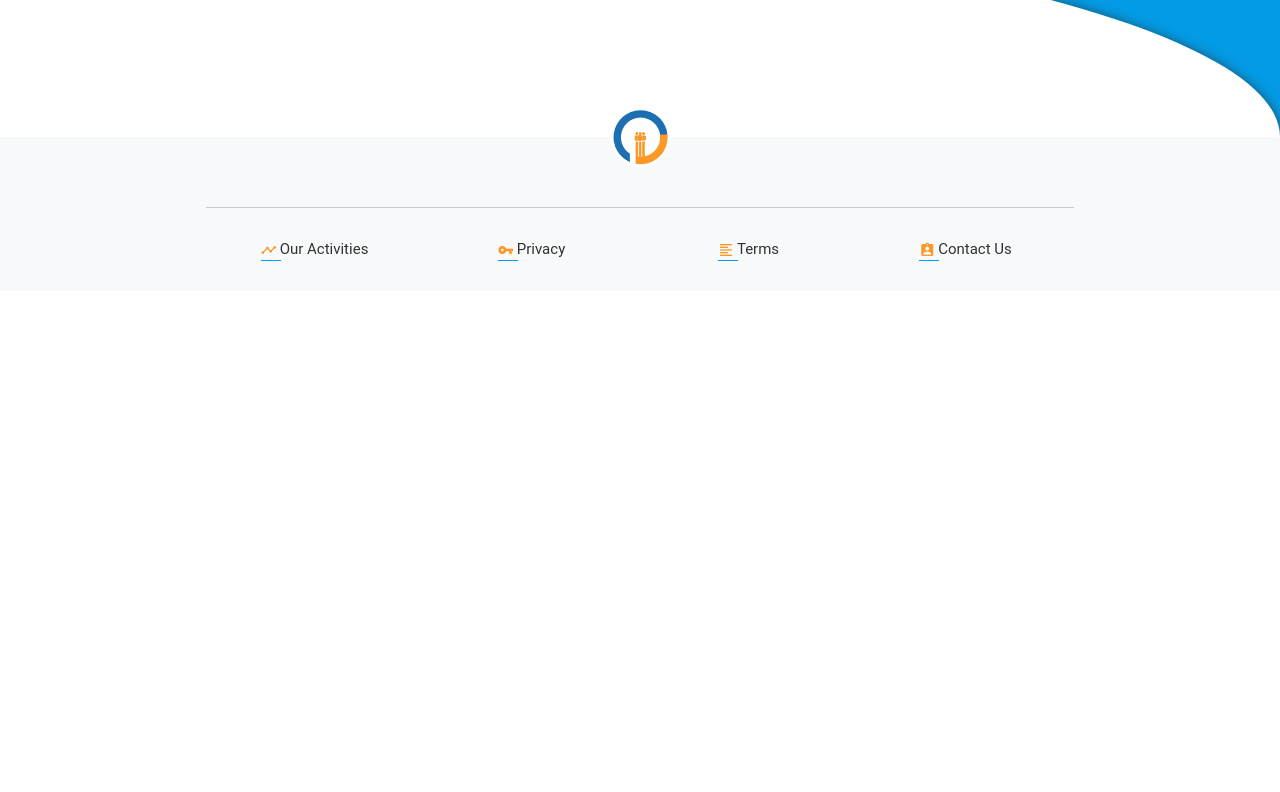
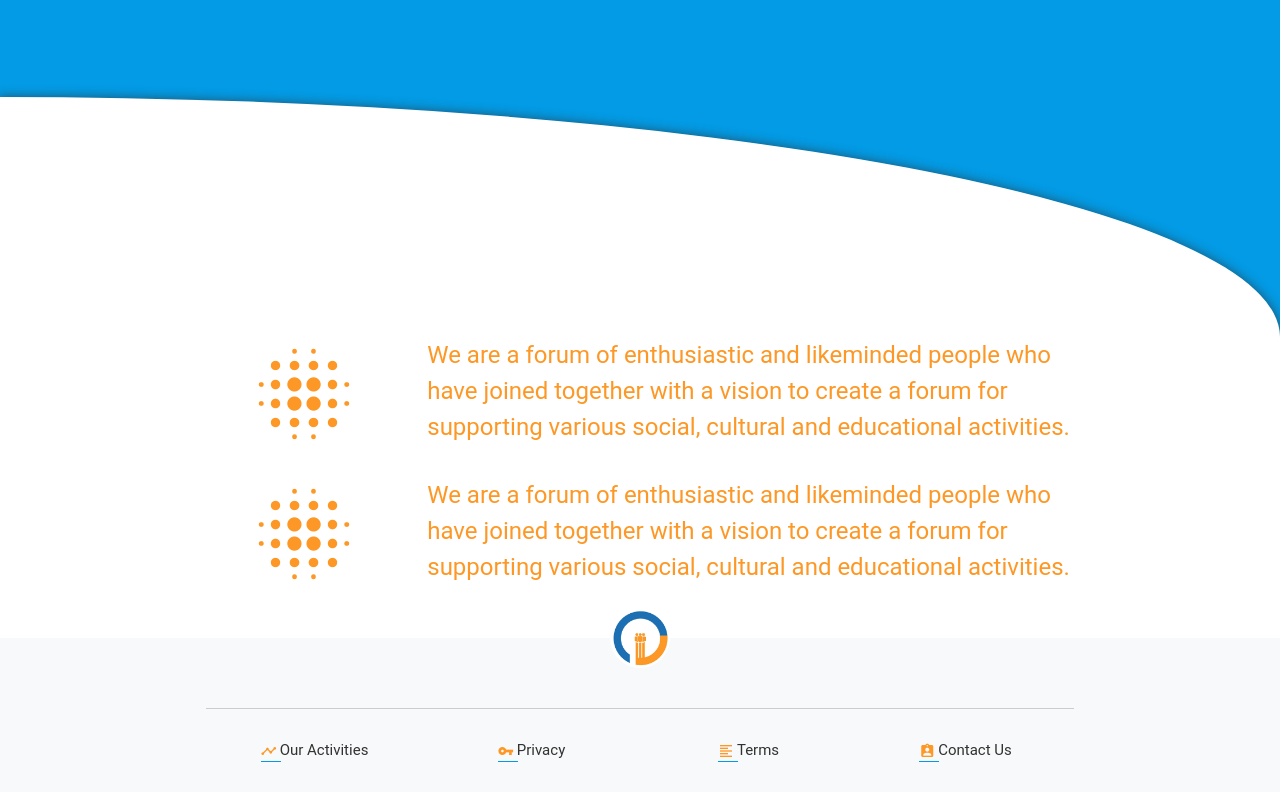
Before and after one commit to involvevtk/web-app, a website: page public/index.html in a window 1280 px wide. Shown: the part 976-1768 px from the top of the page. Before the commit the page ends 1267 px from the top, so only its background shows below. Drawn offline with nearby package versions, Linux system fonts and the light colour scheme.

Commit message:
Home page:  Added secondary block section

```diff
--- a/public/index.html
+++ b/public/index.html
@@ -63,6 +63,30 @@
         </div>
         <div class="shape-bottom"></div>
       </div>
+      <div class="secondary-block">
+        <div class="container">
+          <div class="row story">
+            <div class="col s12 m3 center graphic">
+              <i class="material-icons"> blur_on </i>
+            </div>
+            <div class="col s12 m9 description">
+              We are a forum of enthusiastic and likeminded people who have
+              joined together with a vision to create a forum for supporting
+              various social, cultural and educational activities.
+            </div>
+          </div>
+          <div class="row vision">
+            <div class="col s12 m3 center graphic">
+              <i class="material-icons"> blur_on </i>
+            </div>
+            <div class="col s12 m9 description">
+              We are a forum of enthusiastic and likeminded people who have
+              joined together with a vision to create a forum for supporting
+              various social, cultural and educational activities.
+            </div>
+          </div>
+        </div>
+      </div>
     </div>
 
     <footer class="page-footer">
--- a/src/stylesheets/pages/home.scss
+++ b/src/stylesheets/pages/home.scss
@@ -65,6 +65,9 @@
       }
       .who-are-we {
         margin-bottom: 0;
+        @include breakpoint(m) {
+          margin: 100px 0px;
+        }
         .graphic {
           text-align: center;
           i {
@@ -85,5 +88,28 @@
         }
       }
     }
+    .secondary-block {
+      width: 100%;
+      background: #ffffff;
+      // background-image: linear-gradient(to bottom right, #fff, $primary-color);
+      position: relative;
+      margin-bottom: 40px;
+      .story,
+      .vision {
+        .graphic {
+          i {
+            color: $secondary-color;
+            font-size: 114px;
+          }
+        }
+        .description {
+          color: $secondary-color;
+          font-size: 18px;
+          @include breakpoint(m) {
+            font-size: 24px;
+          }
+        }
+      }
+    }
   }
 }
```
Also changed, not shown: src/templates/pages/index.html (+24 -0 lines), public/styles/home.css, 1 other file.
